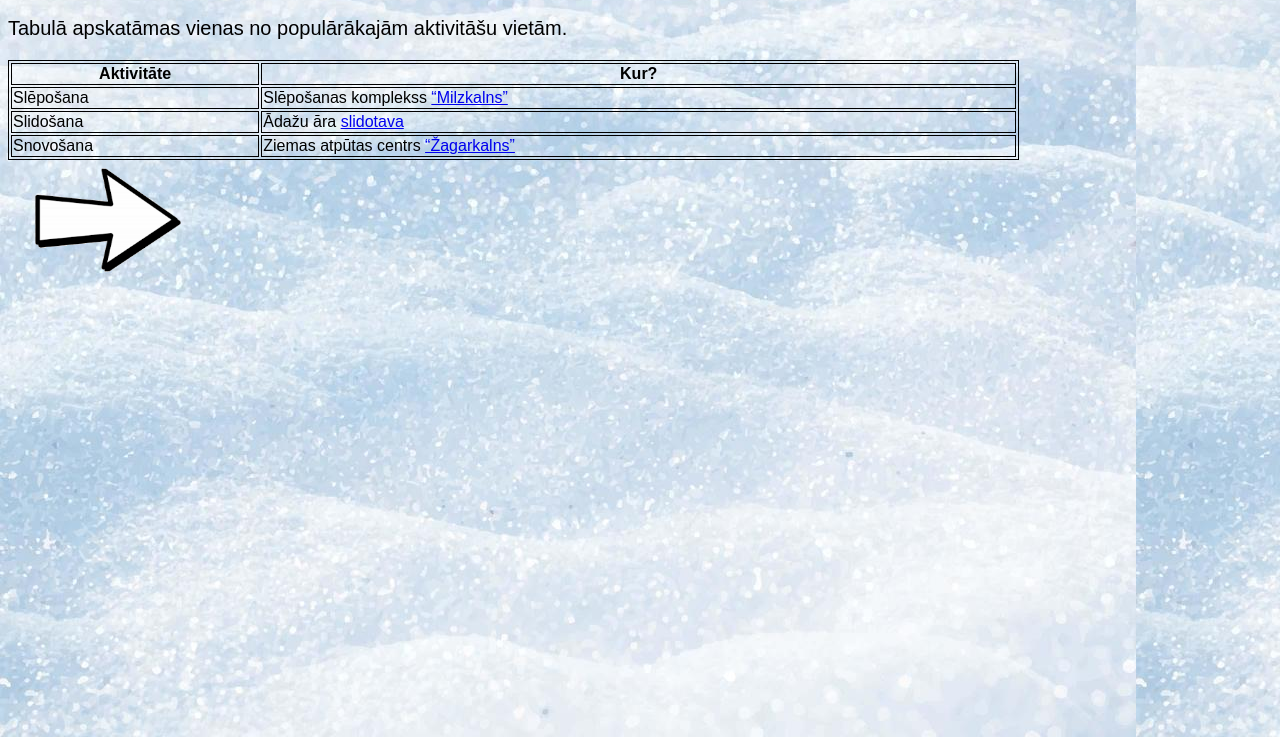
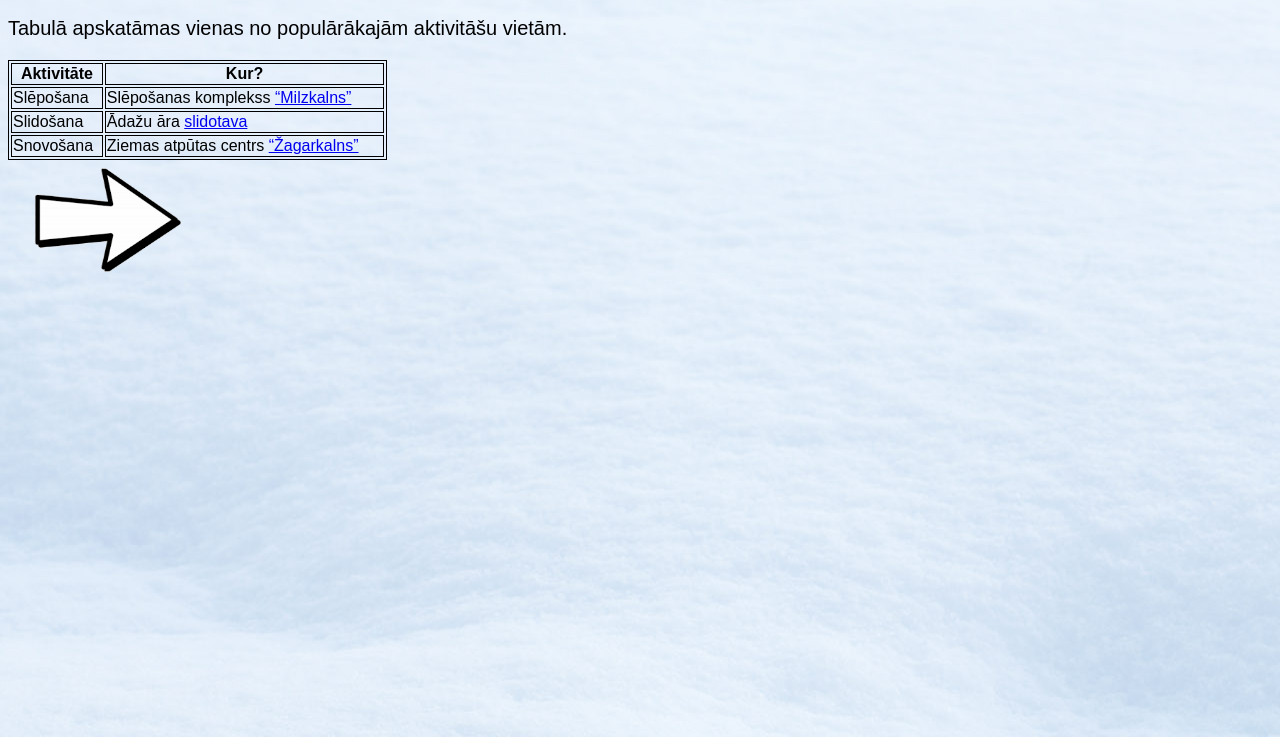
Before and after one commit to monikakreicsteina/TestWeb1, a plain HTML site: page adreses.html in a window 1280 px wide. Shown: the part 63-800 px from the top of the page. Drawn offline with Linux system fonts and the light colour scheme.

Commit message:
Add files via upload

```diff
--- a/css/mansStils.css
+++ b/css/mansStils.css
@@ -1,5 +1,5 @@
 body {
-    background: url("fona_bilde.jpg");
+    background: url("fons.jpg");
 }
 p {
     color: black;
@@ -12,7 +12,7 @@ ul {
     font-size: 15px;
 }
 table{
-    width: 80%;
+    width: 30%;
 }
 table, th, td {
   border: 1px solid black;
```
Also changed, not shown: css/fons.jpg (added).
